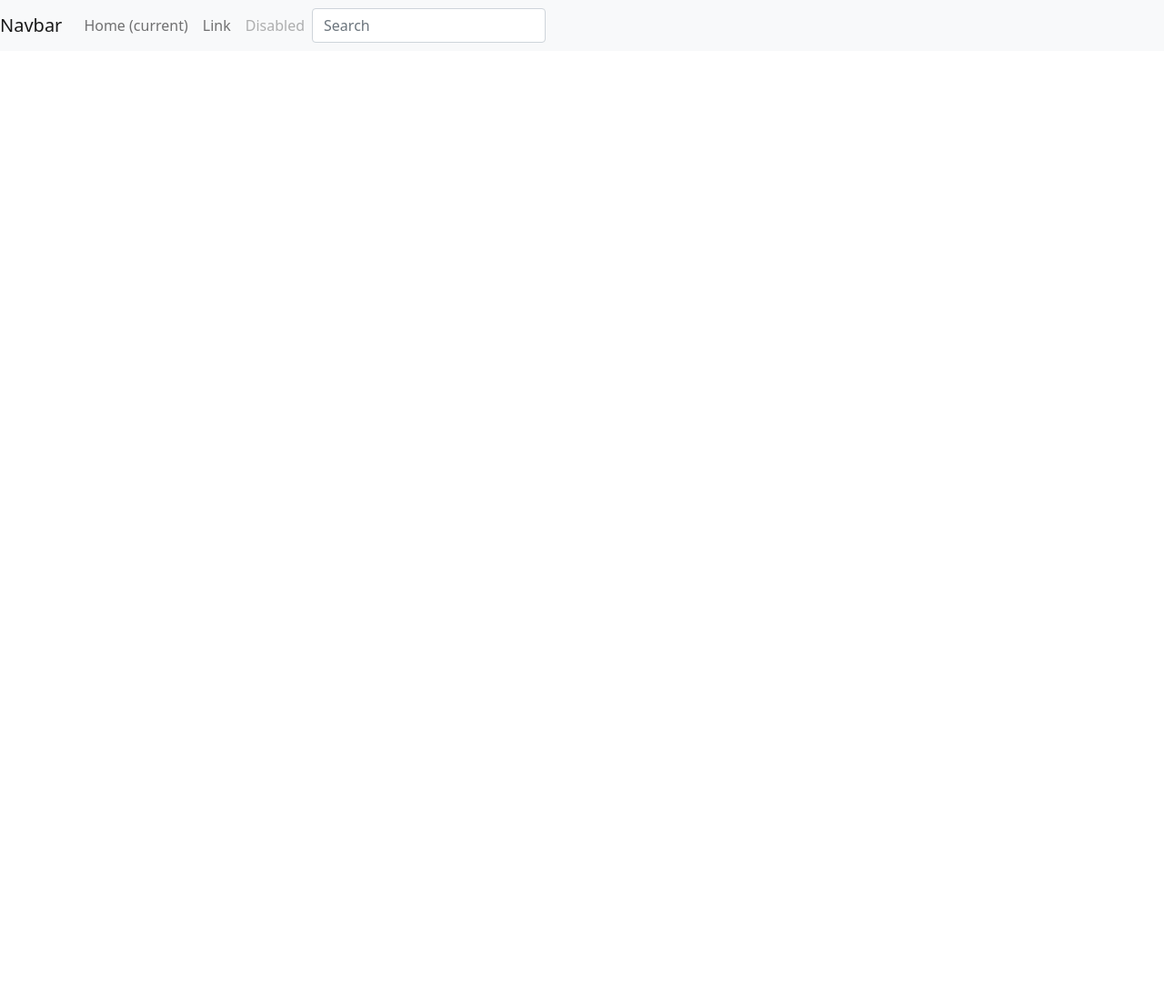
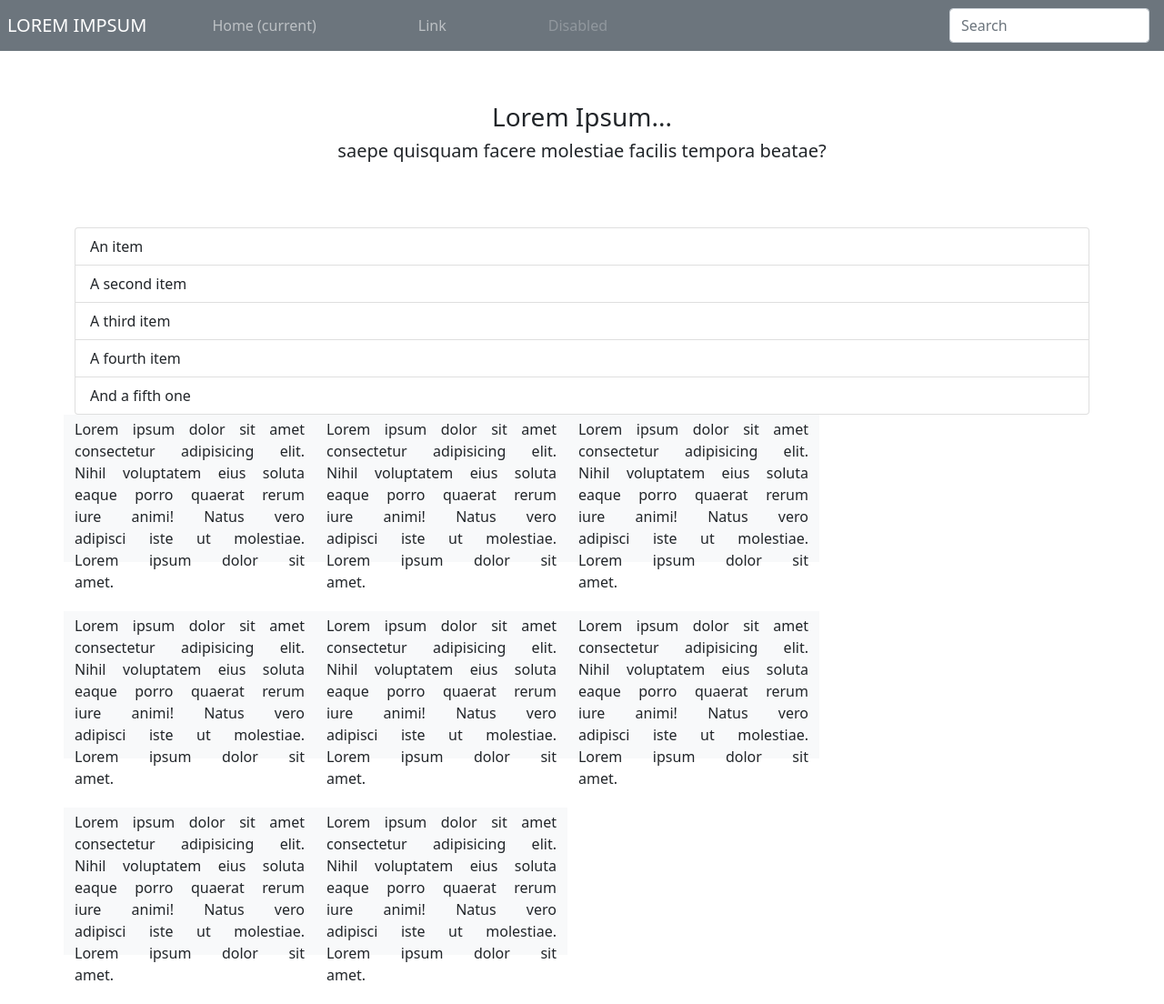
Before and after one commit to elcatta/JaP-Grupal5, a plain HTML site: page index.html in a window 1280 px wide. Shown: the whole page at 91% size. Before the commit the page ends 800 px from the top, so only its background shows below. Drawn offline with nearby package versions, Linux system fonts and the light colour scheme.

Commit message:
overall page crated
Falta hacerla responsiva

```diff
--- a/index.html
+++ b/index.html
@@ -1,5 +1,6 @@
 <!DOCTYPE html>
 <html lang="en">
+
 <head>
   <meta charset="UTF-8">
   <meta http-equiv="X-UA-Compatible" content="IE=edge">
@@ -7,35 +8,146 @@
   <title>Document</title>
   <link rel="stylesheet" href="style.css">
   <script src="script.js"></script>
-    <link href="https://cdn.jsdelivr.net/npm/bootstrap@5.0.2/dist/css/bootstrap.min.css" rel="stylesheet" integrity="sha384-EVSTQN3/azprG1Anm3QDgpJLIm9Nao0Yz1ztcQTwFspd3yD65VohhpuuCOmLASjC" crossorigin="anonymous">
-    <script src="https://cdn.jsdelivr.net/npm/bootstrap@5.0.2/dist/js/bootstrap.bundle.min.js" integrity="sha384-MrcW6ZMFYlzcLA8Nl+NtUVF0sA7MsXsP1UyJoMp4YLEuNSfAP+JcXn/tWtIaxVXM" crossorigin="anonymous"></script>
+  <style>
+    #parrafos{
+      text-align: justify;
+      word-spacing: 11px;
+    }
+  </style>
+  <link href="https://cdn.jsdelivr.net/npm/bootstrap@5.0.2/dist/css/bootstrap.min.css" rel="stylesheet"
+    integrity="sha384-EVSTQN3/azprG1Anm3QDgpJLIm9Nao0Yz1ztcQTwFspd3yD65VohhpuuCOmLASjC" crossorigin="anonymous">
+  <script src="https://cdn.jsdelivr.net/npm/bootstrap@5.0.2/dist/js/bootstrap.bundle.min.js"
+    integrity="sha384-MrcW6ZMFYlzcLA8Nl+NtUVF0sA7MsXsP1UyJoMp4YLEuNSfAP+JcXn/tWtIaxVXM"
+    crossorigin="anonymous"></script>
 </head>
+
 <body>
 
-    <nav class="navbar navbar-expand-lg navbar-light bg-light">
-        <button class="navbar-toggler" type="button" data-toggle="collapse" data-target="#navbarTogglerDemo03" aria-controls="navbarTogglerDemo03" aria-expanded="false" aria-label="Toggle navigation">
+  <nav class="navbar navbar-expand-lg navbar-dark bg-secondary d-flex">
+
+    <a class="navbar-brand ms-2" href="#">LOREM IMPSUM</a>
+
+    <div class="collapse navbar-collapse" id="navbarTogglerDemo03">
+      <div>
+        <ul class="navbar-nav mr-auto mt-2 mt-lg-0">
+
+          <li class="nav-item active mx-5">
+            <a class="nav-link" href="#">Home <span class="sr-only">(current)</span></a>
+          </li>
+          <li class="nav-item mx-5">
+            <a class="nav-link" href="#">Link</a>
+          </li>
+          <li class="nav-item mx-5">
+            <a id="searchBar" class="nav-link disabled" href="#">Disabled</a>
+          </li>
+        </ul>
+      </div>
+      <div class="ms-auto">
+        <form class="form-inline my-2 my-lg-0 me-3">
+          <input style="width: 220px;" class="form-control mr-sm-2" type="search" placeholder="Search"
+            aria-label="Search">
+        </form>
+      </div>
+    </div>
+    <button class="navbar-toggler" type="button" data-toggle="collapse" data-target="#navbarTogglerDemo03"
+      aria-controls="navbarTogglerDemo03" aria-expanded="false" aria-label="Toggle navigation">
       <span class="navbar-toggler-icon"></span>
     </button>
-        <a class="navbar-brand" href="#">Navbar</a>
+  </nav>
+  <div class="container">
+    <div class="row p-5 mt-2">
+      <div class="col text-center">
+        <h3>Lorem Ipsum...</h3>
 
-        <div class="collapse navbar-collapse" id="navbarTogglerDemo03">
-          <ul class="navbar-nav mr-auto mt-2 mt-lg-0">
-            <li class="nav-item active">
-              <a class="nav-link" href="#">Home <span class="sr-only">(current)</span></a>
-            </li>
-            <li class="nav-item">
-              <a class="nav-link" href="#">Link</a>
-            </li>
-            <li class="nav-item">
-              <a class="nav-link disabled" href="#">Disabled</a>
-            </li>
+        <div id="carouselExampleSlidesOnly" class="carousel slide" data-bs-ride="carousel">
+          <div class="carousel-inner">
+            <div class="carousel-item active" data-bs-interval="2000">
+
+              <h5>Lorem ipsum dolor, sit amet consectetur adipisicing.</h5>
+            </div>
+            <div class="carousel-item" data-bs-interval="2000">
+              <h5>sunt consequatur velit dolorum. Ratione incidunt labore ipsa maiores! </h5>
+            </div>
+            <div class="carousel-item" data-bs-interval="2000">
+              <h5>saepe quisquam facere molestiae facilis tempora beatae?</h5>
+            </div>
+          </div>
+        </div>
+      </div>
+    </div>
+
+    <div class="row">
+      <div class="col-3 mt-3 w-100">
+        <ul class="list-group">
+          <li class="list-group-item">An item</li>
+          <li class="list-group-item">A second item</li>
+          <li class="list-group-item">A third item</li>
+          <li class="list-group-item">A fourth item</li>
+          <li class="list-group-item">And a fifth one</li>
         </ul>
-          <form class="form-inline my-2 my-lg-0">
-            <input class="form-control mr-sm-2" type="search" placeholder="Search" aria-label="Search">
-          </form>
       </div>
-      </nav>
+      <div id="parrafos" class="col-9 row text">
+        <div class="col-4 py-1 bg-light h-25">
+          <p>Lorem ipsum dolor sit amet consectetur adipisicing elit. Nihil voluptatem eius soluta eaque porro quaerat
+            rerum iure animi! Natus vero adipisci iste ut molestiae. Lorem ipsum dolor sit amet.
+          </p>
+        </div>
+        <div class="col-4 py-1 bg-light h-25">
+          <p>Lorem ipsum dolor sit amet consectetur adipisicing elit. Nihil voluptatem eius soluta eaque porro quaerat
+            rerum iure animi! Natus vero adipisci iste ut molestiae. Lorem ipsum dolor sit amet.
+          </p>
+        </div>
+        <div class="col-4 py-1 bg-light h-25">
+          <p>Lorem ipsum dolor sit amet consectetur adipisicing elit. Nihil voluptatem eius soluta eaque porro quaerat
+            rerum iure animi! Natus vero adipisci iste ut molestiae. Lorem ipsum dolor sit amet.
+          </p>
+        </div>
+        <div class="col-4 py-1 bg-light h-25">
+          <p>Lorem ipsum dolor sit amet consectetur adipisicing elit. Nihil voluptatem eius soluta eaque porro quaerat
+            rerum iure animi! Natus vero adipisci iste ut molestiae. Lorem ipsum dolor sit amet.
+          </p>
+        </div>
+        <div class="col-4 py-1 bg-light h-25">
+          <p>Lorem ipsum dolor sit amet consectetur adipisicing elit. Nihil voluptatem eius soluta eaque porro quaerat
+            rerum iure animi! Natus vero adipisci iste ut molestiae. Lorem ipsum dolor sit amet.
+          </p>
+        </div>
+        <div class="col-4 py-1 bg-light h-25">
+          <p>Lorem ipsum dolor sit amet consectetur adipisicing elit. Nihil voluptatem eius soluta eaque porro quaerat
+            rerum iure animi! Natus vero adipisci iste ut molestiae. Lorem ipsum dolor sit amet.
+          </p>
+        </div>
+        <div class="col-4 py-1 bg-light h-25">
+          <p>Lorem ipsum dolor sit amet consectetur adipisicing elit. Nihil voluptatem eius soluta eaque porro quaerat
+            rerum iure animi! Natus vero adipisci iste ut molestiae. Lorem ipsum dolor sit amet.
+          </p>
+        </div>
+        <div class="col-4 py-1 bg-light h-25">
+          <p>Lorem ipsum dolor sit amet consectetur adipisicing elit. Nihil voluptatem eius soluta eaque porro quaerat
+            rerum iure animi! Natus vero adipisci iste ut molestiae. Lorem ipsum dolor sit amet.
+          </p>
+        </div>
+      </div>
+
+
+
+      </div>
+
+
+    </div>
+
+
+
+  </div>
+
+  <div class="row">
+
+
+  </div>
+
+  </div>
 
 
 </body>
+
 </html>
```
Lines whose indentation alone changed are shown as unchanged.
